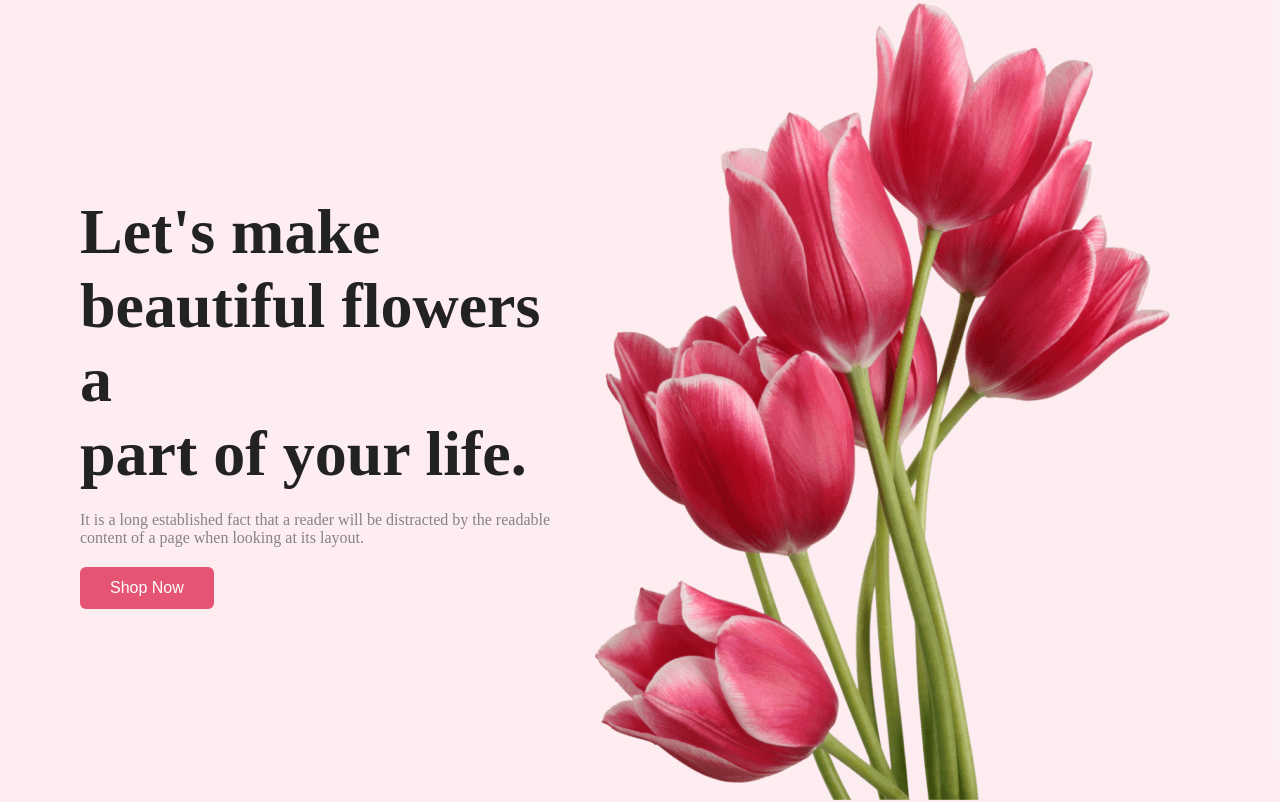
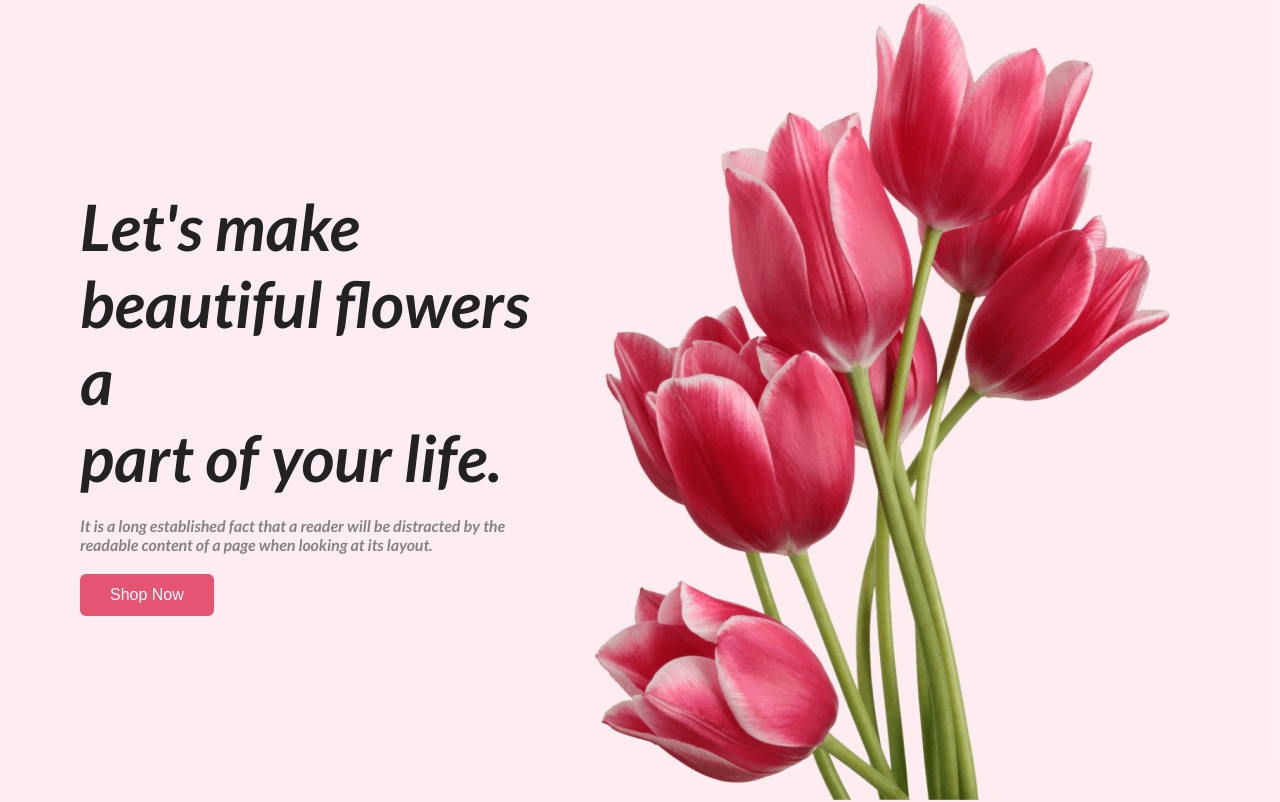
Before and after one commit to imrannhossain/flower-shop, a plain HTML site: page flower.html in a window 1280 px wide. Shown: the top 802 px of the page. Drawn offline with Linux system fonts and the light colour scheme.

Commit message:
added font

```diff
--- a/flower-style/style.css
+++ b/flower-style/style.css
@@ -1,3 +1,12 @@
+@import url('https://fonts.googleapis.com/css2?family=Lato:ital,wght@0,100;0,300;0,400;0,700;0,900;1,100;1,300;1,400;1,700;1,900&display=swap');
+
+.lato-bold-italic {
+  font-family: "Lato", sans-serif;
+  font-weight: 700;
+  font-style: italic;
+}
+
+
 * {
     margin: 0;
     padding: 0;
--- a/flower.html
+++ b/flower.html
@@ -7,7 +7,7 @@
     <link rel="stylesheet" href="flower-style/style.css">
 </head>
 
-<body>
+<body class="lato-bold-italic">
     <div class="container">
         <div class="text-section">
             <h1>Let's make <br> beautiful flowers a <br>
```
